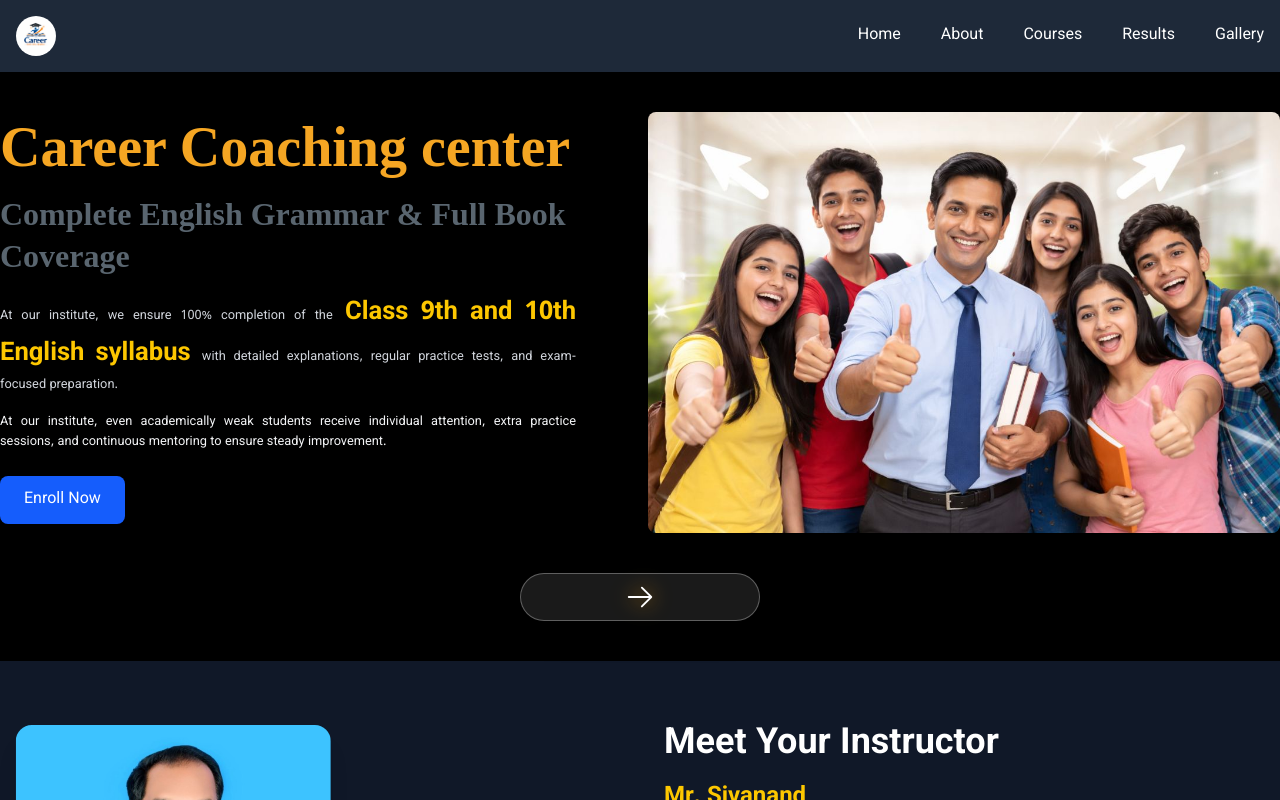
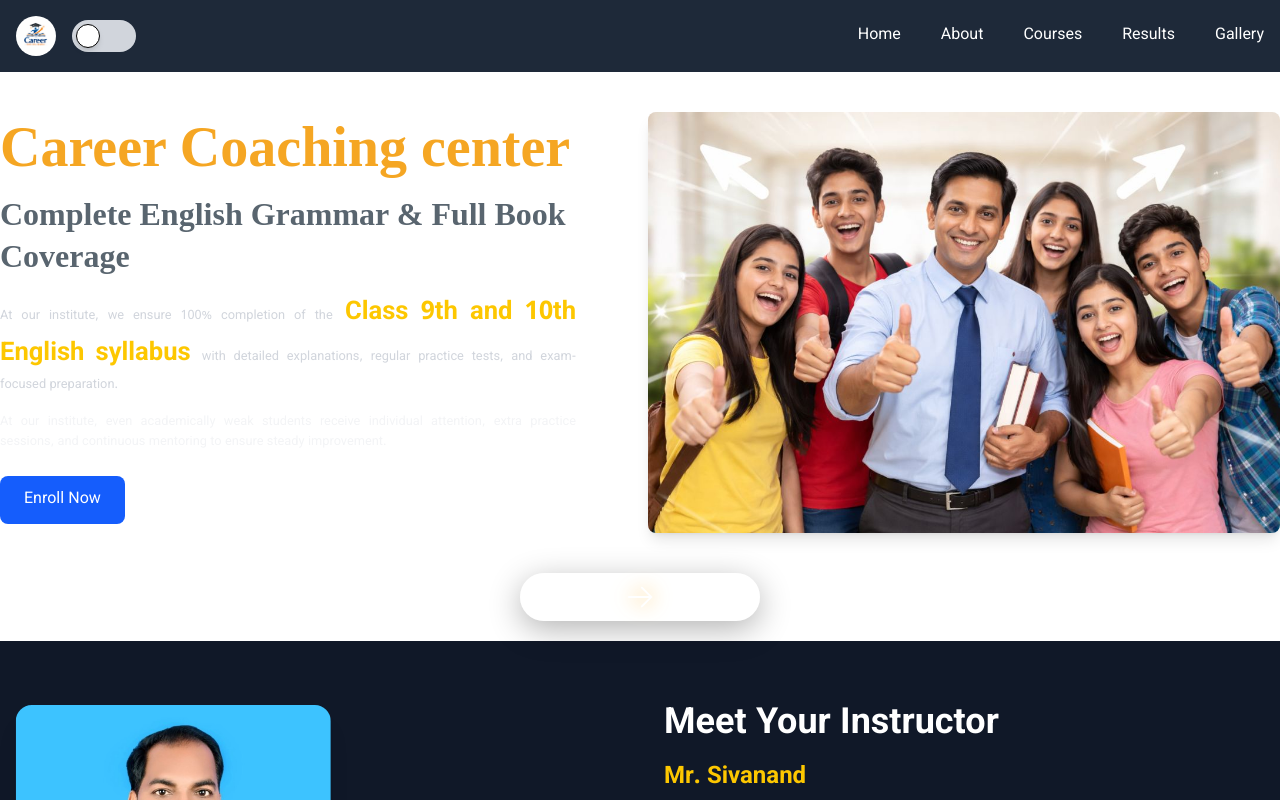
Before and after one commit to riiteshMishra/Career-Guidance-Coaching-Center, a React (Vite) app: page / in a window 1280 px wide. Shown: the top 800 px of the page. Built offline with nearby package versions, Linux system fonts and the light colour scheme; a web font is replaced by a local one.

Commit message:
theme switcher and redux added

```diff
--- a/package.json
+++ b/package.json
@@ -18,6 +18,7 @@
     "react-dom": "^19.2.0",
     "react-hook-form": "^7.71.1",
     "react-icons": "^5.5.0",
+    "react-redux": "^9.2.0",
     "react-router-dom": "^7.13.0",
     "react-scroll": "^1.9.3",
     "swiper": "^12.1.1",
--- a/src/App.jsx
+++ b/src/App.jsx
@@ -2,16 +2,14 @@ import { useEffect, useState } from "react";
 import Lenis from "lenis";
 import Footer from "./components/core/Footer/Index";
 import Header from "./components/core/header/Index";
-import About from "./pages/About";
-import Contact from "./pages/Contact";
-import Courses from "./pages/Courses";
 import Home from "./pages/Home";
-import Result from "./pages/Result";
-import Challenges from "./components/core/home/Challenges";
 import AppLoading from "./components/common/AppLoading";
+import { useSelector } from "react-redux";
 
 const App = () => {
+  const { theme } = useSelector((state) => state.ui);
   const [appLoading, setAppLoading] = useState(true);
+
   // LENIS SCROLLING EFFECT
   useEffect(() => {
     const lenis = new Lenis({
@@ -32,6 +30,7 @@ const App = () => {
     };
   }, [appLoading]);
 
+  // GLOBLE APP LOADING
   useEffect(() => {
     const timer = setTimeout(() => {
       setAppLoading(false);
@@ -39,9 +38,9 @@ const App = () => {
     return () => clearTimeout(timer);
   }, []);
 
-  if (appLoading) {
-    return <AppLoading />;
-  }
+  // if (appLoading) {
+  //   return <AppLoading />;
+  // }
 
   return (
     <div className="min-h-screen   text-gray-800">
--- a/src/components/common/Arrow.jsx
+++ b/src/components/common/Arrow.jsx
@@ -3,7 +3,6 @@ import { motion } from "framer-motion";
 
 const Arrow = () => {
   return (
-    <div className="flex justify-center bg-black pb-10">
     <motion.div
       whileHover={{
         scale: 1.08,
@@ -22,7 +21,7 @@ const Arrow = () => {
           border border-white/30
           rounded-full
           shadow-[0_8px_32px_rgba(0,0,0,0.3)]
-          cursor-pointer
+          cursor-pointer w-fit mx-auto
         "
     >
       <motion.div
@@ -39,7 +38,6 @@ const Arrow = () => {
         />
       </motion.div>
     </motion.div>
-    </div>
   );
 };
 
--- /dev/null
+++ b/src/components/common/ThemeSwitcher.jsx
@@ -0,0 +1,32 @@
+import { motion } from "framer-motion";
+import { useDispatch, useSelector } from "react-redux";
+import { setTheme } from "../../redux/Features/Theme/Ui";
+
+const ThemeSwitcher = () => {
+  const theme = useSelector((state) => state.ui.theme);
+  const dispatch = useDispatch();
+
+  const newTheme = theme === "light" ? "dark" : "light";
+
+  return (
+    <div>
+      <motion.button
+        onClick={() => dispatch(setTheme(newTheme))}
+        className={`${
+          theme === "dark" ? "bg-gray-700" : "bg-gray-300"
+        } w-16 h-8 rounded-full relative flex items-center px-1 transition-colors cursor-pointer
+        duration-300 `}
+      >
+        <motion.div
+          className={`h-6 w-6 rounded-full shadow-md ${theme !== "dark" ? "bg-white border border-black" : "bg-black"}`}
+          animate={{
+            x: theme === "dark" ? 32 : 0,
+          }}
+          transition={{ type: "spring", stiffness: 300 }}
+        />
+      </motion.button>
+    </div>
+  );
+};
+
+export default ThemeSwitcher;
--- a/src/components/core/header/Navbar.jsx
+++ b/src/components/core/header/Navbar.jsx
@@ -7,6 +7,7 @@ import { GiTireIronCross } from "react-icons/gi";
 import { useState } from "react";
 import Drawer from "./Drawer";
 import Hamburger from "./Hamburger";
+import ThemeSwitcher from "../../common/ThemeSwitcher";
 
 const Navbar = () => {
   const [drawerOpen, setDrawerOpen] = useState(false);
@@ -16,7 +17,11 @@ const Navbar = () => {
       <div className="container mx-auto ">
         <div className="flex justify-between items-center">
           {/* LOGO */}
-          <Logo />
+          <div className="flex items-center justify-center gap-x-4">
+            <Logo />
+            <ThemeSwitcher />
+          </div>
+
           <div className="sm:flex items-center gap-x-10 hidden">
             {navLinks.map((link) => (
               <div key={link.id}>
--- a/src/components/core/home/Hero.jsx
+++ b/src/components/core/home/Hero.jsx
@@ -1,17 +1,27 @@
-import React from "react";
+import { motion } from "framer-motion";
 import Leftside from "./Leftside";
 import Rightside from "./Rightside";
 import Arrow from "../../common/Arrow";
+import { useSelector } from "react-redux";
 
 const Hero = () => {
+  const { theme } = useSelector((state) => state.ui);
   return (
-    <div className="bg-black" id="home">
-      <section className=" flex flex-col md:flex-row justify-between gap-4   container mx-auto ">
-        <Leftside />
-        <Rightside />
+    <motion.div
+      className={`${
+        theme === "dark" ? "bg-black text-white" : "bg-white text-black"
+      } transition-colors duration-500 h-fit pb-5`}
+      id="home"
+    >
+      <section className="  flex-col md:flex-row justify-between gap-4   container mx-auto ">
+        <div className=" flex flex-col md:flex-row justify-between gap-4   ">
+          <Leftside />
+          <Rightside />
+        </div>
+
+        <Arrow />
       </section>
-      <Arrow />
-    </div>
+    </motion.div>
   );
 };
 
--- a/src/main.jsx
+++ b/src/main.jsx
@@ -3,11 +3,15 @@ import { createRoot } from "react-dom/client";
 import "./index.css";
 import App from "./App.jsx";
 import { BrowserRouter } from "react-router-dom";
+import store from "./redux/index.js";
+import { Provider } from "react-redux";
 
 createRoot(document.getElementById("root")).render(
   <StrictMode>
-    <BrowserRouter>
-      <App />
-    </BrowserRouter>{" "}
+    <Provider store={store}>
+      <BrowserRouter>
+        <App />
+      </BrowserRouter>
+    </Provider>
   </StrictMode>,
 );
--- a/src/pages/Home.jsx
+++ b/src/pages/Home.jsx
@@ -13,9 +13,6 @@ const Home = () => {
   return (
     <div className=" h-fit">
       <Hero />
-
-      {/* ARROW */}
-      {/* <Arrow /> */}
       <Instructor />
       <About />
       <Courses />
--- /dev/null
+++ b/src/redux/Features/Theme/Ui.js
@@ -0,0 +1,33 @@
+import { createSlice } from "@reduxjs/toolkit";
+
+const appLoading = localStorage.getItem("appLoading")
+  ? JSON.parse(localStorage.getItem("appLoading"))
+  : true;
+
+const theme = localStorage.getItem("theme") || "light";
+
+const initialState = {
+  appLoading,
+  theme,
+};
+
+const userInterfaceSlice = createSlice({
+  name: "ui",
+  initialState,
+  reducers: {
+    // APP LOADING
+    setAppLoading: (state, action) => {
+      state.appLoading = action.payload;
+      localStorage.setItem("appLoading", JSON.stringify(state.appLoading));
+    },
+    // THEME
+    setTheme: (state, action) => {
+      state.theme = action.payload;
+      JSON.stringify(localStorage.setItem("theme", action.payload));
+    },
+  },
+});
+
+export const { setAppLoading, setTheme } = userInterfaceSlice.actions;
+
+export default userInterfaceSlice.reducer;
--- /dev/null
+++ b/src/redux/index.js
@@ -0,0 +1,10 @@
+import { configureStore } from "@reduxjs/toolkit";
+import UiReducer from "./Features/Theme/Ui";
+
+const store = configureStore({
+  reducer: {
+    ui: UiReducer,
+  },
+});
+
+export default store;
```
Also changed, not shown: 1 other file (tests, documents, lock files or other folders). Lines whose indentation alone changed are shown as unchanged.
